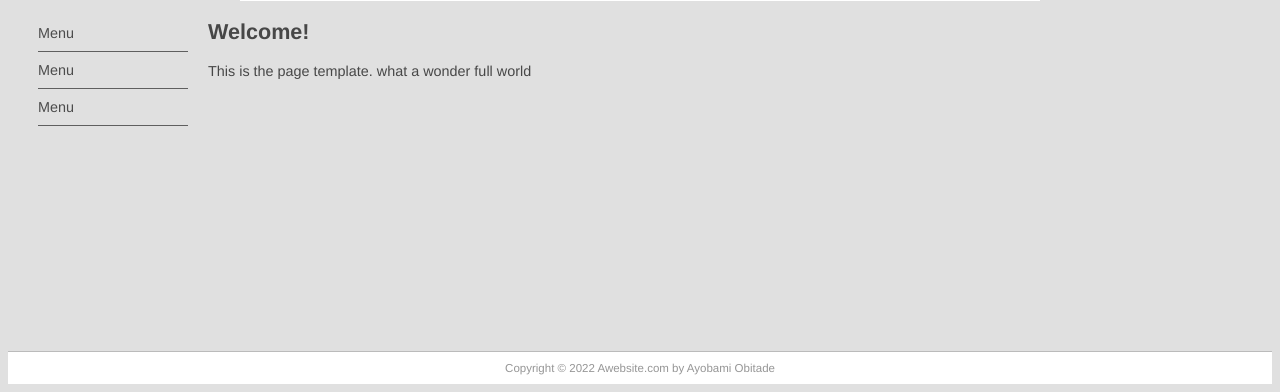
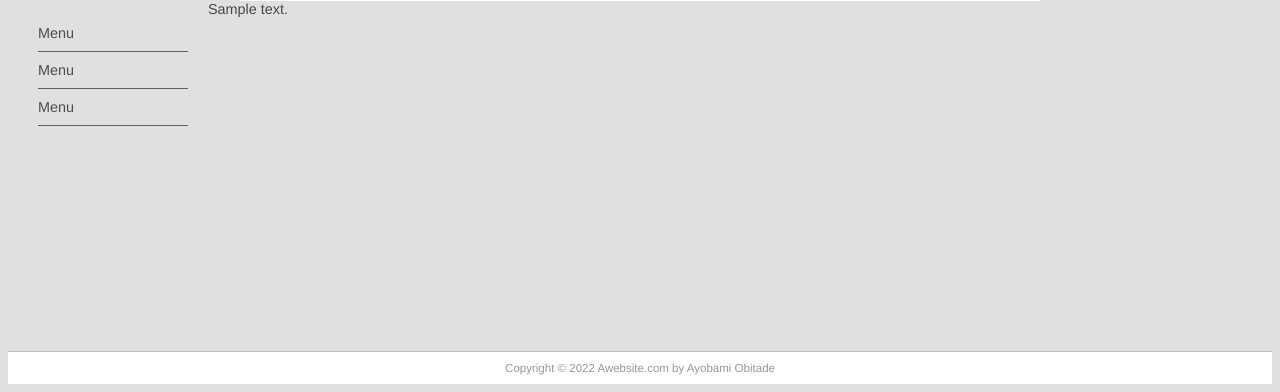
Before and after one commit to ayosamobitade/awebsite, a Django app: template pages/templates/pages/page.html in a window 1280 px wide. Shown: the part 533-925 px from the top of the page. Run offline with Django 4.2, Linux system fonts and the light colour scheme; the template is opened without the code that fills it: most values are stand-ins (such as "Sample title", 1, 10 or a date in 2020).

Commit message:
some update

```diff
--- a/pages/templates/pages/page.html
+++ b/pages/templates/pages/page.html
@@ -1,5 +1,4 @@
 {% extends "base.html" %}
 {% block content %}
-<h1>Welcome!</h1>
-<p>This is the page template. what a wonder full world</p>
+{{ content }}
 {% endblock content %}
```
Also changed, not shown: db.sqlite3.
